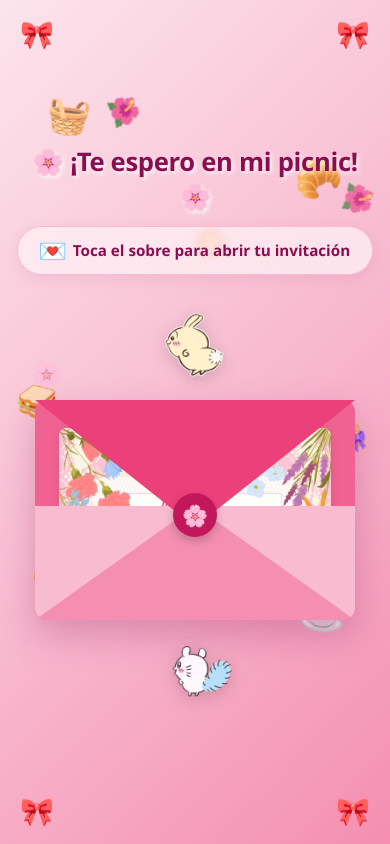
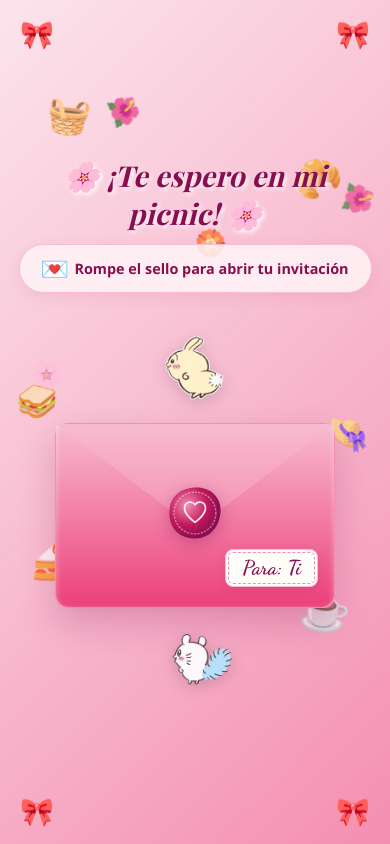
Before and after one commit to vanessanadal/invitaciones-2026, a plain HTML site: page index.html in a window 390 px wide. Drawn offline with nearby package versions, Linux system fonts and the light colour scheme; a web font is replaced by a local one.

Commit message:
Update index.html

```diff
--- a/index.html
+++ b/index.html
@@ -5,8 +5,10 @@
   <meta name="viewport" content="width=device-width, initial-scale=1.0">
   <title>¡Te espero en mi picnic! 🧺🌸</title>
 
-  <!-- Librería de confeti para efectos visuales -->
-  <script src="https://cdn.jsdelivr.net/npm/canvas-confetti@1.6.0/dist/confetti.browser.min.js"></script>
+  <!-- Tipografías de Google Fonts: 'Playfair Display' para el título y 'Dancing Script' para la estampita manuscrita -->
+  <link rel="preconnect" href="https://fonts.googleapis.com">
+  <link rel="preconnect" href="https://fonts.gstatic.com" crossorigin>
+  <link href="https://fonts.googleapis.com/css2?family=Dancing+Script:wght@600;700&family=Playfair+Display:ital,wght@0,700;1,600&display=swap" rel="stylesheet">
 
   <style>
     * {
@@ -27,7 +29,7 @@
       position: relative;
     }
 
-    /* Esquinas armónicas con lazos */
+    /* Esquinas decorativas */
     .corner-floral {
       position: fixed;
       font-size: 2.2rem;
@@ -40,7 +42,7 @@
     .bottom-left { bottom: 15px; left: 20px; }
     .bottom-right { bottom: 15px; right: 20px; }
 
-    /* Elementos flotantes de picnic */
+    /* Elementos flotantes */
     .bg-flower {
       position: fixed;
       pointer-events: none;
@@ -85,23 +87,25 @@
       width: 100%;
     }
 
+    /* TÍTULO ELEGANTE ESTILO EDITORIAL / BOOK */
     .header-title {
+      font-family: 'Playfair Display', Georgia, serif;
       color: #880e4f;
-      font-size: clamp(1.6rem, 5vw, 2.3rem);
-      font-weight: 800;
+      font-size: clamp(1.8rem, 5.5vw, 2.6rem);
+      font-weight: 700;
+      font-style: italic;
       margin-bottom: 12px;
       text-shadow: 2px 2px 4px rgba(255, 255, 255, 0.9);
-      letter-spacing: -0.3px;
+      letter-spacing: 0.2px;
     }
 
     .instructions {
-      margin-bottom: 25px;
+      margin-bottom: 30px;
       color: #880e4f;
       font-weight: 700;
-      font-size: clamp(0.95rem, 3.5vw, 1.1rem);
-      background: rgba(255, 240, 245, 0.75);
-      backdrop-filter: blur(4px);
-      border: 1.5px solid #f8bbd0;
+      font-size: clamp(0.9rem, 3.2vw, 1.05rem);
+      background: rgba(255, 245, 247, 0.85);
+      border: 1px solid #f8bbd0;
       padding: 10px 22px;
       border-radius: 30px;
       display: inline-flex;
@@ -109,6 +113,7 @@
       gap: 8px;
       box-shadow: 0 4px 15px rgba(136, 14, 79, 0.08);
       transition: transform 0.2s ease;
+      cursor: pointer;
     }
 
     .instructions:hover {
@@ -148,77 +153,118 @@
       transform: scaleX(-1);
     }
 
-    /* Sobre interactivo */
+    /* --- SOBRE ROSA CON ROTACIÓN RECTA Y LIMPIA --- */
     .envelope-container {
       position: relative;
-      width: min(320px, 85vw);
-      height: min(220px, 58vw);
-      background-color: #f06292;
+      width: 310px;
+      height: 200px;
+      background: #f7cbd4;
       border-radius: 12px;
-      box-shadow: 0 15px 35px rgba(136, 14, 79, 0.25);
+      box-shadow: 0 15px 35px rgba(136, 14, 79, 0.22);
       cursor: pointer;
       perspective: 1000px;
       flex-shrink: 0;
+      border: 1px solid #f48fb1;
+      transform-style: preserve-3d;
     }
 
+    /* Solapa alineada en el eje exacto (sin ladeos) */
     .flap {
       position: absolute;
       top: 0;
       left: 0;
-      width: 0;
-      height: 0;
-      border-left: calc(min(320px, 85vw) / 2) solid transparent;
-      border-right: calc(min(320px, 85vw) / 2) solid transparent;
-      border-top: calc(min(220px, 58vw) * 0.58) solid #ec407a;
-      transform-origin: top;
-      transition: transform 0.6s cubic-bezier(0.4, 0, 0.2, 1);
-      z-index: 3;
+      width: 100%;
+      height: 105px;
+      background: linear-gradient(180deg, #f8bbd0 0%, #f48fb1 100%);
+      clip-path: polygon(0 0, 100% 0, 50% 100%);
+      transform-origin: top center;
+      transition: transform 0.55s ease-in-out;
+      z-index: 4;
+      backface-visibility: hidden;
+      will-change: transform;
     }
 
-    .seal {
+    /* ESTAMPITA CON TIPOGRAFÍA CURSIVA MANUSCRITA */
+    .recipient-tag {
       position: absolute;
-      top: 42%;
+      bottom: 20px;
+      right: 16px;
+      background: #fffdf9;
+      border: 1.5px solid #f8bbd0;
+      padding: 6px 16px;
+      border-radius: 8px;
+      box-shadow: 0 3px 10px rgba(136, 14, 79, 0.12);
+      font-family: 'Dancing Script', cursive; /* Fuente hecha a mano */
+      font-size: 1.25rem;
+      font-weight: 700;
+      color: #880e4f;
+      z-index: 5;
+      pointer-events: none;
+      transition: opacity 0.3s ease;
+      outline: 1px dashed #f48fb1;
+      outline-offset: -4px;
+    }
+
+    /* SELLO DE CERA SVG REALISTA */
+    .seal-svg-container {
+      position: absolute;
+      top: 60px;
       left: 50%;
       transform: translateX(-50%);
-      width: 44px;
-      height: 44px;
-      background: #c2185b;
-      color: #fff;
-      border-radius: 50%;
-      display: flex;
-      justify-content: center;
-      align-items: center;
-      font-size: 1.3rem;
-      box-shadow: 0 4px 10px rgba(0,0,0,0.2);
-      z-index: 4;
-      transition: opacity 0.3s ease;
+      width: 58px;
+      height: 58px;
+      z-index: 6;
+      pointer-events: none;
+      filter: drop-shadow(0 4px 8px rgba(136, 14, 79, 0.35));
     }
 
+    .seal-half {
+      position: absolute;
+      top: 0;
+      width: 58px;
+      height: 58px;
+      transition: transform 0.4s ease-out, opacity 0.3s ease;
+      will-change: transform, opacity;
+    }
+
+    .seal-left-half {
+      left: 0;
+      clip-path: polygon(0 0, 50% 0, 44% 28%, 56% 58%, 46% 100%, 0 100%);
+    }
+
+    .seal-right-half {
+      left: 0;
+      clip-path: polygon(50% 0, 100% 0, 100% 100%, 46% 100%, 56% 58%, 44% 28%);
+    }
+
+    /* Bolsillo frontal */
     .pocket {
       position: absolute;
       bottom: 0;
       left: 0;
-      width: 0;
-      height: 0;
-      border-left: calc(min(320px, 85vw) / 2) solid #f8bbd0;
-      border-right: calc(min(320px, 85vw) / 2) solid #f8bbd0;
-      border-bottom: calc(min(220px, 58vw) * 0.52) solid #f48fb1;
+      width: 100%;
+      height: 100%;
+      background: linear-gradient(180deg, #f8bbd0 0%, #ec407a 100%);
       border-radius: 0 0 12px 12px;
-      z-index: 2;
+      clip-path: polygon(0 0, 50% 50%, 100% 0, 100% 100%, 0 100%);
+      z-index: 3;
+      pointer-events: none;
+      box-shadow: inset 0 2px 6px rgba(255, 255, 255, 0.4);
     }
 
     .card-preview {
       position: absolute;
-      bottom: 12px;
-      left: 7.5%;
-      width: 85%;
-      height: 180px;
-      background: #fff;
-      border-radius: 8px;
-      z-index: 1;
+      bottom: 8px;
+      left: 18px;
+      width: 272px;
+      height: 135px;
+      background: #ffffff;
+      border-radius: 8px 8px 0 0;
+      z-index: 2;
       overflow: hidden;
-      box-shadow: 0 2px 8px rgba(0,0,0,0.1);
-      transition: transform 0.6s ease;
+      box-shadow: 0 4px 12px rgba(0,0,0,0.12);
+      transition: transform 0.5s cubic-bezier(0.34, 1.25, 0.64, 1) 0.15s;
+      will-change: transform;
     }
 
     .card-preview img {
@@ -228,35 +274,46 @@
       object-position: top;
     }
 
-    .envelope-container.open .flap {
-      transform: rotateX(180deg);
-      z-index: 0;
-    }
+    /* --- APERTURA RECTA Y FLUIDA --- */
 
-    .envelope-container.open .seal {
+    .envelope-container.open .seal-left-half {
+      transform: translateX(-16px) translateY(-2px);
       opacity: 0;
     }
 
-    .envelope-container.open .card-preview {
-      transform: translateY(-80px);
+    .envelope-container.open .seal-right-half {
+      transform: translateX(16px) translateY(2px);
+      opacity: 0;
     }
 
-    /* Modal estilo Polaroid/Marco Rosa */
+    .envelope-container.open .flap {
+      transform: rotateX(180deg);
+      z-index: 1;
+    }
+
+    .envelope-container.open .card-preview {
+      transform: translateY(-50px);
+    }
+
+    .envelope-container.open .recipient-tag {
+      opacity: 0;
+    }
+
+    /* Modal emergente */
     .modal-overlay {
       position: fixed;
       top: 0;
       left: 0;
       width: 100vw;
       height: 100vh;
-      background: rgba(136, 14, 79, 0.6);
-      backdrop-filter: blur(6px);
+      background: rgba(136, 14, 79, 0.65);
       display: flex;
       justify-content: center;
       align-items: center;
       z-index: 100;
       opacity: 0;
       pointer-events: none;
-      transition: opacity 0.4s ease;
+      transition: opacity 0.35s ease;
       padding: 15px;
     }
 
@@ -269,16 +326,17 @@
       position: relative;
       max-width: 440px;
       width: 100%;
-      background: linear-gradient(145deg, #fff5f8, #fce4ec);
+      background: #fffdf9;
       border: 3px solid #f8bbd0;
       border-radius: 20px;
-      padding: 10px;
-      box-shadow: 0 20px 40px rgba(136, 14, 79, 0.35);
-      transform: scale(0.8) translateY(30px);
-      transition: transform 0.4s cubic-bezier(0.175, 0.885, 0.32, 1.275);
+      padding: 12px;
+      box-shadow: 0 20px 45px rgba(136, 14, 79, 0.35);
+      transform: scale(0.85) translateY(20px);
+      transition: transform 0.35s cubic-bezier(0.175, 0.885, 0.32, 1.275);
       display: flex;
       justify-content: center;
       align-items: center;
+      will-change: transform;
     }
 
     .modal-overlay.active .modal-content {
@@ -288,7 +346,7 @@
     .modal-content img {
       width: 100%;
       height: auto;
-      max-height: 80vh;
+      max-height: 82vh;
       object-fit: contain;
       border-radius: 12px;
       display: block;
@@ -298,8 +356,8 @@
       position: absolute;
       top: -14px;
       right: -14px;
-      width: 38px;
-      height: 38px;
+      width: 40px;
+      height: 40px;
       background-color: #ec407a;
       color: white;
       border: 2px solid #ffffff;
@@ -307,7 +365,7 @@
       font-weight: bold;
       border-radius: 50%;
       cursor: pointer;
-      box-shadow: 0 4px 10px rgba(0,0,0,0.2);
+      box-shadow: 0 4px 12px rgba(0,0,0,0.25);
       display: flex;
       justify-content: center;
       align-items: center;
@@ -326,6 +384,15 @@
         gap: 15px;
       }
 
+      .envelope-container {
+        width: 280px;
+        height: 185px;
+      }
+
+      .card-preview {
+        width: 244px;
+      }
+
       .character-gif {
         width: 85px;
         max-height: 100px;
@@ -339,13 +406,11 @@
 </head>
 <body>
 
-  <!-- Esquinas armónicas con lazos -->
   <div class="corner-floral top-left">🎀</div>
   <div class="corner-floral top-right">🎀</div>
   <div class="corner-floral bottom-left">🎀</div>
   <div class="corner-floral bottom-right">🎀</div>
 
-  <!-- Elementos flotantes de picnic -->
   <div class="bg-flower f1">🧺</div>
   <div class="bg-flower f2">🍰</div>
   <div class="bg-flower f3">🥐</div>
@@ -353,7 +418,6 @@
   <div class="bg-flower f5">🥪</div>
   <div class="bg-flower f6">👒</div>
 
-  <!-- Lluvia de flores -->
   <div class="petal" style="left: 8%; animation-delay: 0s;">🌸</div>
   <div class="petal" style="left: 28%; animation-delay: 3s;">🌺</div>
   <div class="petal" style="left: 50%; animation-delay: 1.5s;">🏵️</div>
@@ -361,11 +425,12 @@
   <div class="petal" style="left: 88%; animation-delay: 2s;">🌺</div>
 
   <div class="container">
+    <!-- Título con tipografía editorial Playfair Display -->
     <h1 class="header-title">🌸 ¡Te espero en mi picnic! 🌸</h1>
 
     <div class="instructions" id="hint">
       <span class="instructions-icon">💌</span>
-      <span>Toca el sobre para abrir tu invitación</span>
+      <span>Rompe el sello para abrir tu invitación</span>
     </div>
 
     <div class="invitation-wrapper">
@@ -373,10 +438,40 @@
 
       <div class="envelope-container" id="envelope">
         <div class="flap"></div>
-        <div class="seal">🌸</div>
+
+        <!-- Estampita manuscrita "Para: [Nombre]" -->
+        <div class="recipient-tag" id="recipient-tag">Para: Ti</div>
+
+        <!-- Sello de cera SVG -->
+        <div class="seal-svg-container">
+          <div class="seal-half seal-left-half">
+            <svg viewBox="0 0 100 100" width="100%" height="100%">
+              <defs>
+                <radialGradient id="waxGrad" cx="35%" cy="35%" r="65%">
+                  <stop offset="0%" stop-color="#f48fb1"/>
+                  <stop offset="60%" stop-color="#c2185b"/>
+                  <stop offset="100%" stop-color="#880e4f"/>
+                </radialGradient>
+              </defs>
+              <path d="M50 6 C75 4, 96 22, 94 48 C92 74, 76 95, 48 94 C20 93, 4 72, 6 46 C8 20, 25 8, 50 6 Z" fill="url(#waxGrad)"/>
+              <circle cx="50" cy="50" r="36" fill="none" stroke="rgba(255,255,255,0.4)" stroke-width="2.5" stroke-dasharray="4 2"/>
+              <path d="M50 36 C45 28, 32 30, 32 42 C32 54, 50 66, 50 66 C50 66, 68 54, 68 42 C68 30, 55 28, 50 36 Z" fill="none" stroke="#ffffff" stroke-width="3" stroke-linecap="round" stroke-linejoin="round" opacity="0.9"/>
+            </svg>
+          </div>
+
+          <div class="seal-half seal-right-half">
+            <svg viewBox="0 0 100 100" width="100%" height="100%">
+              <path d="M50 6 C75 4, 96 22, 94 48 C92 74, 76 95, 48 94 C20 93, 4 72, 6 46 C8 20, 25 8, 50 6 Z" fill="url(#waxGrad)"/>
+              <circle cx="50" cy="50" r="36" fill="none" stroke="rgba(255,255,255,0.4)" stroke-width="2.5" stroke-dasharray="4 2"/>
+              <path d="M50 36 C45 28, 32 30, 32 42 C32 54, 50 66, 50 66 C50 66, 68 54, 68 42 C68 30, 55 28, 50 36 Z" fill="none" stroke="#ffffff" stroke-width="3" stroke-linecap="round" stroke-linejoin="round" opacity="0.9"/>
+            </svg>
+          </div>
+        </div>
+
         <div class="card-preview">
           <img class="invitation-img" src="Invitacion-jian.png" alt="Invitación">
         </div>
+
         <div class="pocket"></div>
       </div>
 
@@ -394,7 +489,10 @@
   <script>
     const urlParams = new URLSearchParams(window.location.search);
     const imgParam = urlParams.get('invitacion');
+    const nameParam = urlParams.get('para') || urlParams.get('nombre');
+
     const invitationImgs = document.querySelectorAll('.invitation-img');
+    const recipientTag = document.getElementById('recipient-tag');
 
     if (imgParam) {
       invitationImgs.forEach(img => {
@@ -402,47 +500,28 @@
       });
     }
 
+    // Extracción limpia del nombre dinámico
+    if (nameParam) {
+      recipientTag.textContent = `Para: ${nameParam}`;
+    } else if (imgParam) {
+      // e.g. "Invitacion-valeria.png" -> "Valeria"
+      const fileName = imgParam.split('/').pop().split('.')[0];
+      const cleanName = fileName.replace(/^invitacion[-_]?/i, '');
+      if (cleanName) {
+        recipientTag.textContent = `Para: ${cleanName.charAt(0).toUpperCase() + cleanName.slice(1)}`;
+      }
+    }
+
     const envelope = document.getElementById('envelope');
     const modal = document.getElementById('modal');
     const closeModal = document.getElementById('close-modal');
-
-    // Efecto elegante de Destellos Dorados + Estrellitas Flotantes
-    function triggerElegantSparkles() {
-      const duration = 2.5 * 1000;
-      const animationEnd = Date.now() + duration;
-
-      // Colores sofisticados: Rosa Gold, Dorado, Rosa Pastel y Blanco
-      const elegantColors = ['#ffd700', '#f48fb1', '#ffffff', '#f8bbd0', '#ffb74d'];
-
-      const interval = setInterval(function() {
-        const timeLeft = animationEnd - Date.now();
-
-        if (timeLeft <= 0) {
-          return clearInterval(interval);
-        }
-
-        // Lluvia sutil de estrellas desde ambos lados de la pantalla
-        confetti({
-          particleCount: 4,
-          startVelocity: 15,
-          ticks: 250,
-          origin: { x: Math.random(), y: Math.random() - 0.2 },
-          colors: elegantColors,
-          shapes: ['star', 'circle'],
-          scalar: 1.1,
-          gravity: 0.4,
-          drift: 0.2
-        });
-      }, 80);
-    }
 
     envelope.addEventListener('click', () => {
       envelope.classList.add('open');
 
       setTimeout(() => {
-        triggerElegantSparkles();
         modal.classList.add('active');
-      }, 450);
+      }, 550);
     });
 
     closeModal.addEventListener('click', () => {
```
